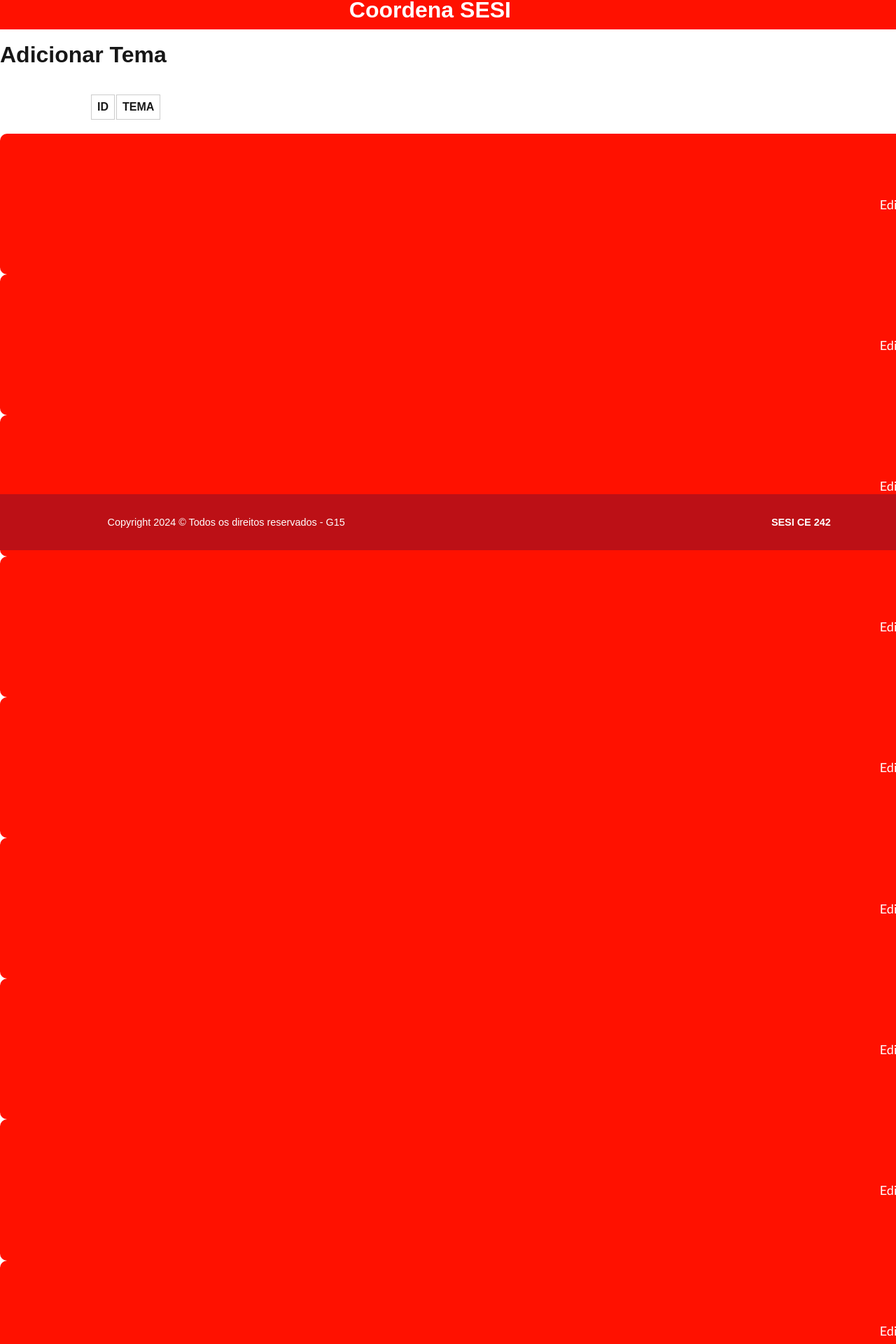
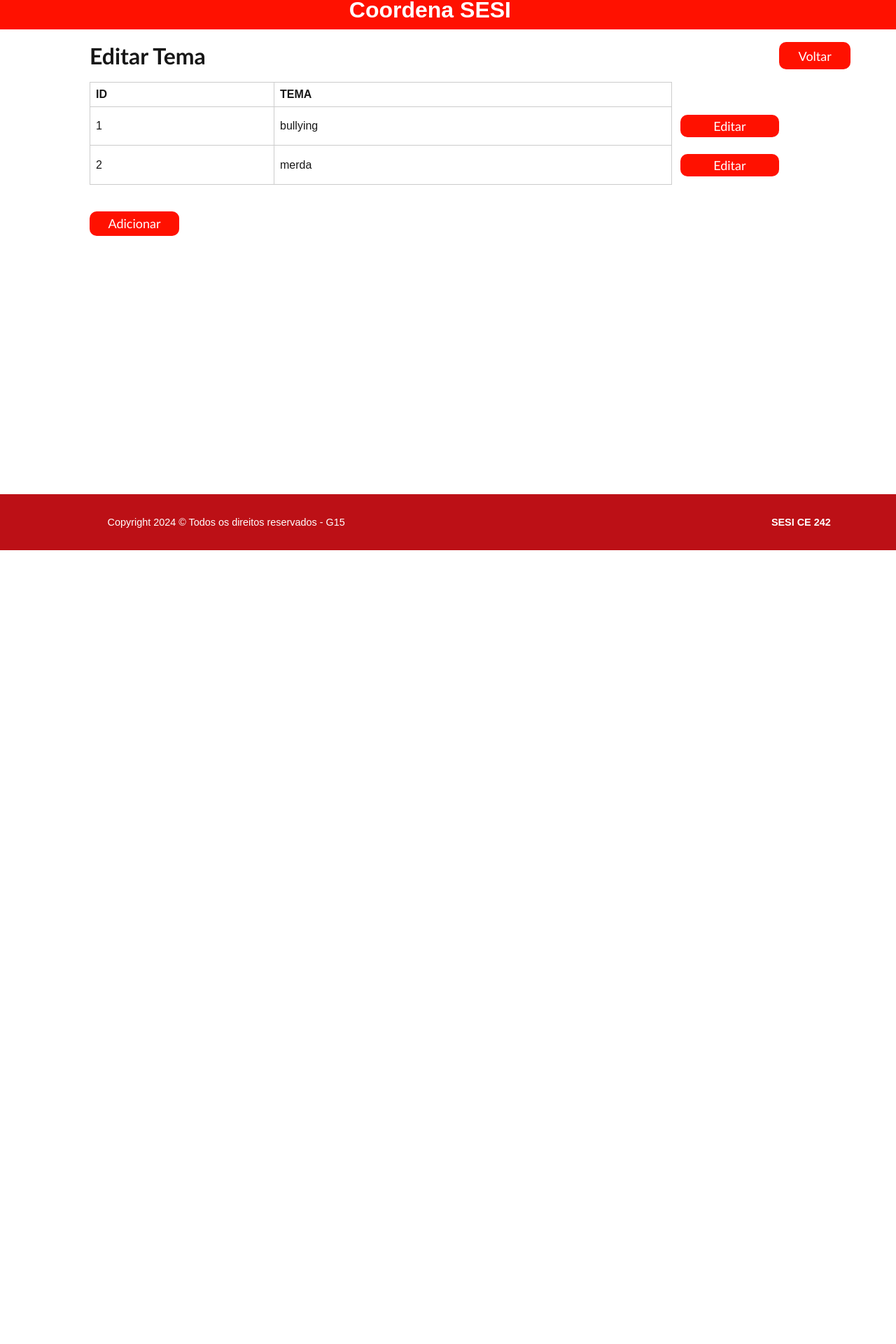
Before and after one commit to Thur00/CoordenaPF-FrontEnd, a Next.js app: page /Paginas/AdicionarTema in a window 1280 px wide. Shown: the part 14-1934 px from the top of the page at 70% size. After the commit the page ends 800 px from the top, so only its background shows below. Built offline with nearby package versions, Linux system fonts and the light colour scheme.

Commit message:
adicionar tema

```diff
--- a/app/Paginas/AdicionarAluno/page.jsx
+++ b/app/Paginas/AdicionarAluno/page.jsx
@@ -1,5 +1,3 @@
-
-
 "use client";
 
 import { useState } from "react";
--- a/app/Paginas/AdicionarTema/page.jsx
+++ b/app/Paginas/AdicionarTema/page.jsx
@@ -1,140 +1,127 @@
-"use client"
 
-import React from "react";
-import Link from "next/link";
-import styles from "@/Components/Adicionar.module.css";
+
+"use client";
+
+import { useState } from "react";
+import styles from "@/Components/Adicionar.module.css"; // Importando o CSS
 import Header from "@/Components/Header";
+import Link from "next/link"
 import Footer from "@/Components/Footer";
 
+const initialData = [
+    { id: 1, tema: "bullying" },
+    { id: 2, tema: "merda" },
+];
 
-const AddTema = () => {
+const Tabela = () => {
+    const [data, setData] = useState(initialData);
+    const [formData, setFormData] = useState({ id: "", tema: "" });
+    const [isEditing, setIsEditing] = useState(false);
+    const [showForm, setShowForm] = useState(false);
+    const [editingItem, setEditingItem] = useState(null);
 
-    function mostrar(elemento){
-        var display = document.getElementById(elemento).style.display;
-          if(display == "none"){
-              document.getElementById(elemento).style.display = 'block';
-          }else{
-              document.getElementById(elemento).style.display = 'none';
-          }
-      }
+    const handleInputChange = (e) => {
+        const { name, value } = e.target;
+        setFormData({ ...formData, [name]: value });
+    };
+
+    const handleAdd = () => {
+        setShowForm(true);
+        setIsEditing(false);
+        setFormData({ id: "", tema: "" });
+    };
+
+    const handleEdit = (item) => {
+        setShowForm(true);
+        setIsEditing(true);
+        setFormData(item);
+        setEditingItem(item);
+    };
+
+    const handleSave = () => {
+        if (isEditing) {
+            setData(
+                data.map((item) => (item.id === editingItem.id ? formData : item))
+            );
+        } else {
+            setData([...data, { ...formData, rm: Number(formData.rm) }]);
+        }
+        setShowForm(false);
+        setFormData({ id: "", tema: "" });
+    };
+
+    const handleCancel = () => {
+        setShowForm(false);
+        setFormData({ id: "", tema: "" });
+    };
 
     return (
         <div>
             <Header></Header>
             <br></br>
             <div>
-                <h1 className={styles.title}>Adicionar Tema</h1>
+                <div className={styles.div1}>
+                    <h1 className={styles.h1}>Editar Tema</h1>
+                    <button className={styles.voltar}>
+                        <Link href="/Paginas/EditarDados">Voltar</Link>
+                    </button>         </div>
                 <br></br>
-                <br></br>
+                <div className={styles.div2}>
+                    <table border="1" className={styles.table}>
+                        <thead>
+                            <tr>
+                                <th>ID</th>
+                                <th>TEMA</th>
+                            </tr>
+                        </thead>
+                        <tbody>
+                            {data.map((item) => (
+                                <tr key={item.id}>
+                                    <td>{item.id}</td>
+                                    <td>{item.tema}</td>
+                                </tr>
+                            ))}
+                        </tbody>
+                    </table>
 
-<div className={styles.divt}>
-    <div className={styles.table}>
-            <table>
-                <th>ID</th>
-                <th>TEMA</th>
-            </table>
+                    <div className={styles.buttonContainer}>
+                        {data.map((item) => (
+                            <button className={styles.editarbutton} key={item.rm} onClick={() => handleEdit(item)}>
+                                Editar
+                            </button>
+                        ))}
+                    </div>
+                </div>
             </div>
-    <br></br>
 
-<div className={styles.diveditar}>
-        <button className={styles.editarbutton}>
-        <Link href="/editarrm">Editar</Link>
-        </button>
+            <button className={styles.addbutton} onClick={handleAdd}>Adicionar</button>
 
-        <button className={styles.editarbutton}>
-        <Link href="/editarnome">Editar</Link>
-        </button>
+            {showForm && (
+                <div>
+                    <h3>{isEditing ? "" : ""}</h3>
+                    <br></br>
+                    <div className={styles.divinput}>
 
-        <button className={styles.editarbutton}>
-        <Link href="/editarstatus">Editar</Link>
-        </button>
+                        <input
+                            type="text"
+                            name="tema"
+                            value={formData.tema}
+                            onChange={handleInputChange}
+                            placeholder="tema"
+                        />
+                        <br></br>
 
-        <button className={styles.editarbutton}>
-        <Link href="/editarurgencia">Editar</Link>
-        </button>
+                    </div>
 
-        <button className={styles.editarbutton}>
-        <Link href="/editarrm">Editar</Link>
-        </button>
+                    <div className={styles.salecanbutton}>
+                        <button className={styles.salvarbutton} onClick={handleSave}>Salvar</button>
+                        <button className={styles.cancelarbutton} onClick={handleCancel}>Cancelar</button>
+                    </div>
+                </div>
+            )}
+            <Footer></Footer>
+        </div>
+    );
+};
 
-        <button className={styles.editarbutton}>
-        <Link href="/editarnome">Editar</Link>
-        </button>
-
-        <button className={styles.editarbutton}>
-        <Link href="/editarstatus">Editar</Link>
-        </button>
-
-        <button className={styles.editarbutton}>
-        <Link href="/editarurgencia">Editar</Link>
-        </button>
-
-        <button className={styles.editarbutton}>
-        <Link href="/editarrm">Editar</Link>
-        </button>
-
-        <button className={styles.editarbutton}>
-        <Link href="/editarnome">Editar</Link>
-        </button>
-
-        <button className={styles.editarbutton}>
-        <Link href="/editarstatus">Editar</Link>
-        </button>
-
-        <button className={styles.editarbutton}>
-        <Link href="/editarurgencia">Editar</Link>
-        </button>
-        </div>
-
-        </div>
-    <br></br>
-    <br></br>
-
-
-        <div>
-        <button onclick={mostrar}>Adicionar</button>
-        </div>
-        <form method="post" className={styles.seuformulario}>
-        <input className={styles.input} type="number" id="rm" placeholder="RM" />
-
-        <input className={styles.input} type="text" id="nome" placeholder="Nome" />
-
-        <input className={styles.input} type="text" id="turma" placeholder="Turma" />
-
-        <input className={styles.input} type="text" id="responsável" placeholder="Responsável" />
-
-        <input className={styles.input} type="number" id="ano" placeholder="Ano" />
-        </form>
-        <br></br>
-
-
-        <div className={styles.divinput}>
-        <input className={styles.input} type="text" id="rm" placeholder="Nome do Tema" />
-        </div>
-        <br></br>
-<br></br>
-
-
-        <div>
-        <button className={styles.salvarbutton}>
-        <Link href="/editaraluno">Salvar</Link>
-        </button>
-
-        <button className={styles.cancelarbutton}>
-        <Link href="/editaraluno">Cancelar</Link>
-        </button>
-        </div>
-        <br></br>
-        <br></br>
-        <br></br>
-        </div>
-
-        <Footer></Footer>
-
-        </div>
-
-
-    )
-}
-
-export default AddTema;
+export default Tabela;
```
